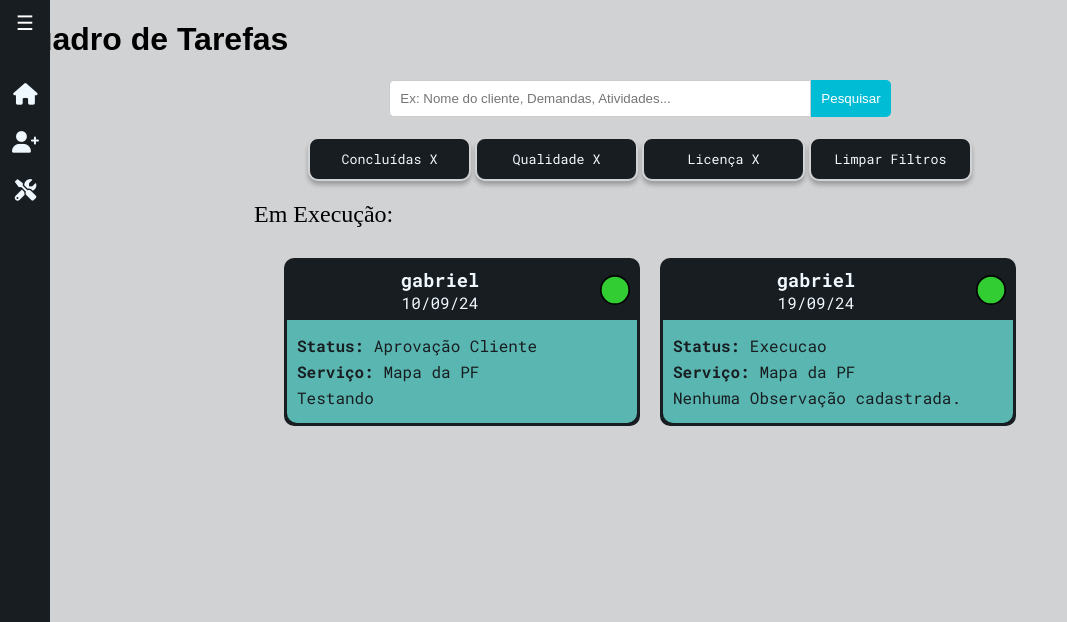
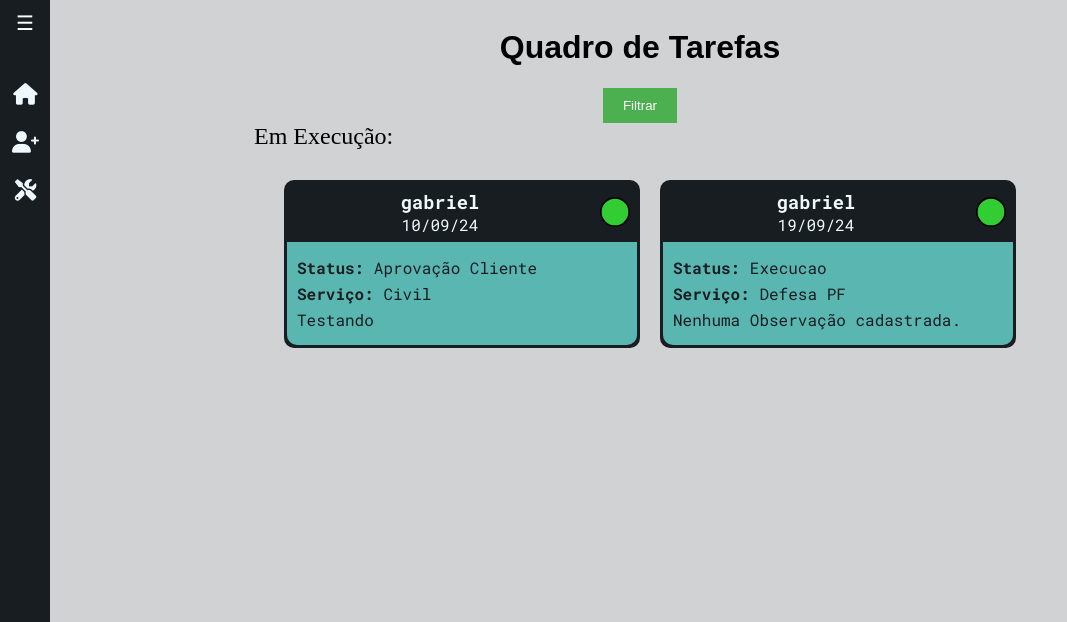
Before and after one commit to Gabr1elaugus700/Ambielle, a Django app: page /ambielle/tarefas/ in a window 1280 px wide. Shown: the top 622 px of the page, without its empty margins (0-1067 px from the left). Run offline with Django 5.2, Linux system fonts and the light colour scheme; data comes from the database, SQL or seed files in the repository; both versions use the stored data as it was after the commit; some web fonts are replaced.

Commit message:
Filtros na tela de tarefas

```diff
--- a/base_static/global/css/tarefas.css
+++ b/base_static/global/css/tarefas.css
@@ -1,44 +1,119 @@
+.tela-task {
+    width: 100%;
+    margin: 0;
+    display: flex;
+    align-items: center;
+    justify-content: center;
+    flex-direction: column;
+}
 
+.filter-header {
+    background-color: #333;
+    color: white;
+    padding: 10px;
+    cursor: pointer;
+    border-radius: 5px;
+    font-size: 16px;
+    width: fit-content;
+}
 
-.search-bar {
+.filter-group{
+    width: 100%;
     display: flex;
+    align-items: center;
     justify-content: center;
+    background-color: #4CAF50;
+}
+.modal {
+    display: none;
+    position: fixed;
+    z-index: 1;
+    left: 0;
+    top: 0;
+    width: 100%;
+    height: 100%;
+    background-color: rgba(0, 0, 0, 0.5);
+}
+
+/* Conteúdo do Modal */
+.modal-content {
+    font-family: var(--secondary-font);
+    background-color: white;
+    margin: 10% auto;
+    padding: 20px;
+    border: 1px solid #888;
+    width: 80%;
+}
+
+/* Botão de fechar */
+.close {
+    color: #aaa;
+    float: right;
+    font-size: 28px;
+    font-weight: bold;
+}
+
+.close:hover,
+.close:focus {
+    color: black;
+    cursor: pointer;
+}
+
+/* Estilos do botão */
+.btn-filter {
+    padding: 10px 20px;
+    background-color: #4CAF50;
+    color: white;
+    border: none;
+    cursor: pointer;
+}
+
+.btn-filter-all {
+    margin-top: 20px;
+    padding: 10px 20px;
+    background-color: #4CAF50;
+    color: white;
+    border: none;
+    cursor: pointer;
+}
+
+/* Estilos para os filtros aplicados */
+.applied-filters {
+    display: flex;
+    align-items: center;
+    flex-wrap: wrap;
+    gap: 10px;
     margin-bottom: 20px;
 }
 
-.search-bar input {
-    padding: 10px;
-    width: 400px;
-    border: 1px solid #ccc;
-    border-radius: 5px 0 0 5px;
+.filter-chip {
+    display: inline-block;
+    background-color: #333;
+    color: white;
+    padding: 5px 10px;
+    border-radius: 20px;
+    font-size: 14px;
 }
 
-.search-bar button {
-    padding: 10px;
-    border: none;
-    background-color: #00bcd4;
+.filter-chip a.remove-filter {
     color: white;
-    border-radius: 0 5px 5px 0;
-    cursor: pointer;
+    text-decoration: none;
+    margin-left: 8px;
+    font-weight: bold;
 }
 
-.filters {
-    text-align: center;
-    margin-bottom: 20px;
+.clear-filters {
+    display: inline-block;
+    background-color: #333;
+    color: white;
+    padding: 5px 10px;
+    border-radius: 20px;
+    text-decoration: none;
+    font-weight: bold;
 }
 
-.filters button {
-    font-family: var(--secondary-font);
-    width: 163px;
-    height: 44px;
-    flex-shrink: 0;
-    color: aliceblue;
-    border-radius: 10px;
-    border: 2px solid #D1D3D4;
-    background: #181D21;
-    box-shadow: 0px 4px 4px 0px rgba(0, 0, 0, 0.25);
-    cursor: pointer;
-}
+
+
 
 .tasks-section {
     display: flex;
@@ -70,9 +145,9 @@
     align-items: center;
     color: aliceblue;
     background-color: var(--secondary-color);
-  }
+}
 
-.task-dateCli{
+.task-dateCli {
     display: flex;
     align-items: center;
     justify-content: center;
@@ -83,17 +158,17 @@
 
 .task-header h3,
 .task-header .date {
-  margin: 0;
+    margin: 0;
 }
 
 
-  .task-header .status {
+.task-header .status {
     display: flex;
     align-items: center;
     justify-content: end;
     padding: 7px;
     width: 30px;
-  }
+}
 
 .task-card {
     background-color: var(--secondary-color);
--- a/workflow/templates/workflow/getTarefas.html
+++ b/workflow/templates/workflow/getTarefas.html
@@ -1,20 +1,49 @@
 {% extends 'global/base.html' %}
 
 {% block content %}
+
+<div class="tela-task">
   <h1>Quadro de Tarefas</h1>
 
-  <div class="search-bar">
-    <input type="text" placeholder="Ex: Nome do cliente, Demandas, Atividades..." />
-    <button>Pesquisar</button>
+  <button id="openFilterModal" class="btn-filter">Filtrar</button>
+
+  <!-- O Modal (inicialmente oculto) -->
+  <div id="filterModal" class="modal">
+    <div class="modal-content">
+      <span id="closeFilterModal" class="close">&times;</span>
+      <h2>Escolher Filtros</h2>
+
+      <!-- Formulário para os filtros -->
+      <form id="filterForm" action="" method="GET">
+        <!-- Filtros por Status -->
+        <div class="filter-group">
+          <h3>Status</h3>
+          {% for status, label in status_choices %}
+            <label>
+              <input type="checkbox" name="status" value="{{ status }}"
+                     {% if status in status_selecionados %}checked{% endif %}>
+              {{ label }}
+            </label><br>
+          {% endfor %}
         </div>
 
-  <div class="filters">
-    <button>Concluídas X</button>
-    <button>Qualidade X</button>
-    <button>Licença X</button>
-    <button>Limpar Filtros</button>
+        <!-- Filtros por Tipo de Serviço -->
+        <div class="filter-group">
+          <h3>Tipo de Serviço</h3>
+          {% for tipo_servico, label in tipo_servico_choices %}
+            <label>
+              <input type="checkbox" name="tipo_servico" value="{{ tipo_servico }}"
+                     {% if tipo_servico in tipo_servico_selecionados %}checked{% endif %}>
+              {{ label }}
+            </label><br>
+          {% endfor %}
         </div>
 
+        <!-- Botão para filtrar todos -->
+        <button type="submit" class="btn-filter-all">Filtrar Todos</button>
+      </form>
+    </div>
+  </div>
     <div class="tasks-section">
       <div class="taskStatus">
       <h2>Em Execução:</h2>
@@ -39,7 +68,7 @@
                 <strong>Status:</strong> {{task.status}}
               </p>
               <p>
-              <strong>Serviço:</strong> Mapa da PF
+                <strong>Serviço:</strong> {{task.tipo_servico}}
               </p>
               {% if task.observacoes %}
                   <p>{{task.observacoes}}</p>
@@ -52,5 +81,24 @@
       </div>
 
 </div>
-  </div>
+<script>
+var modal = document.getElementById("filterModal");
+var btn = document.getElementById("openFilterModal");
+var span = document.getElementById("closeFilterModal");
+
+btn.onclick = function() {
+  modal.style.display = "block";
+}
+
+span.onclick = function() {
+  modal.style.display = "none";
+}
+
+// Fechar o modal quando clicar fora dele
+window.onclick = function(event) {
+  if (event.target == modal) {
+    modal.style.display = "none";
+  }
+}
+</script>
 {% endblock %}
--- a/workflow/views/getPage.py
+++ b/workflow/views/getPage.py
@@ -4,6 +4,7 @@ from workflow.forms import CreateCliente, CreateTarefaForm
 from django.contrib import messages
 from workflow.models import *
 from datetime import timedelta
+from django.utils.dateparse import parse_date
 
 
 def index(request):
@@ -63,16 +64,24 @@ def getTimeLine(request):
 
 def getTarefas(request):
     title = 'Quadro de Tarefas'
-
     tarefas = Tarefa.objects.all()
 
-    context ={
-        'title': title,
+    # Filtrar por status
+    status_selecionados = request.GET.getlist('status')
+    if status_selecionados:
+        tarefas = tarefas.filter(status__in=status_selecionados)
+
+    # Filtrar por tipo de serviço
+    tipo_servico_selecionados = request.GET.getlist('tipo_servico')
+    if tipo_servico_selecionados:
+        tarefas = tarefas.filter(tipo_servico__in=tipo_servico_selecionados)
+
+    context = {
         'tarefas': tarefas,
+        'status_choices': Tarefa.STATUS_CHOICES,
+        'tipo_servico_choices': Tarefa.TIPO_SERVICO_CHOICES,
+        'status_selecionados': status_selecionados,
+        'tipo_servico_selecionados': tipo_servico_selecionados,
     }
 
-    return render(
-        request,
-        'workflow/getTarefas.html',
-        context,
-    )
+    return render(request, 'workflow/getTarefas.html', context)
```
Also changed, not shown: base_templates/global/partials/_head.html (+10 -5 lines), db.sqlite3. Lines whose indentation alone changed are shown as unchanged.
